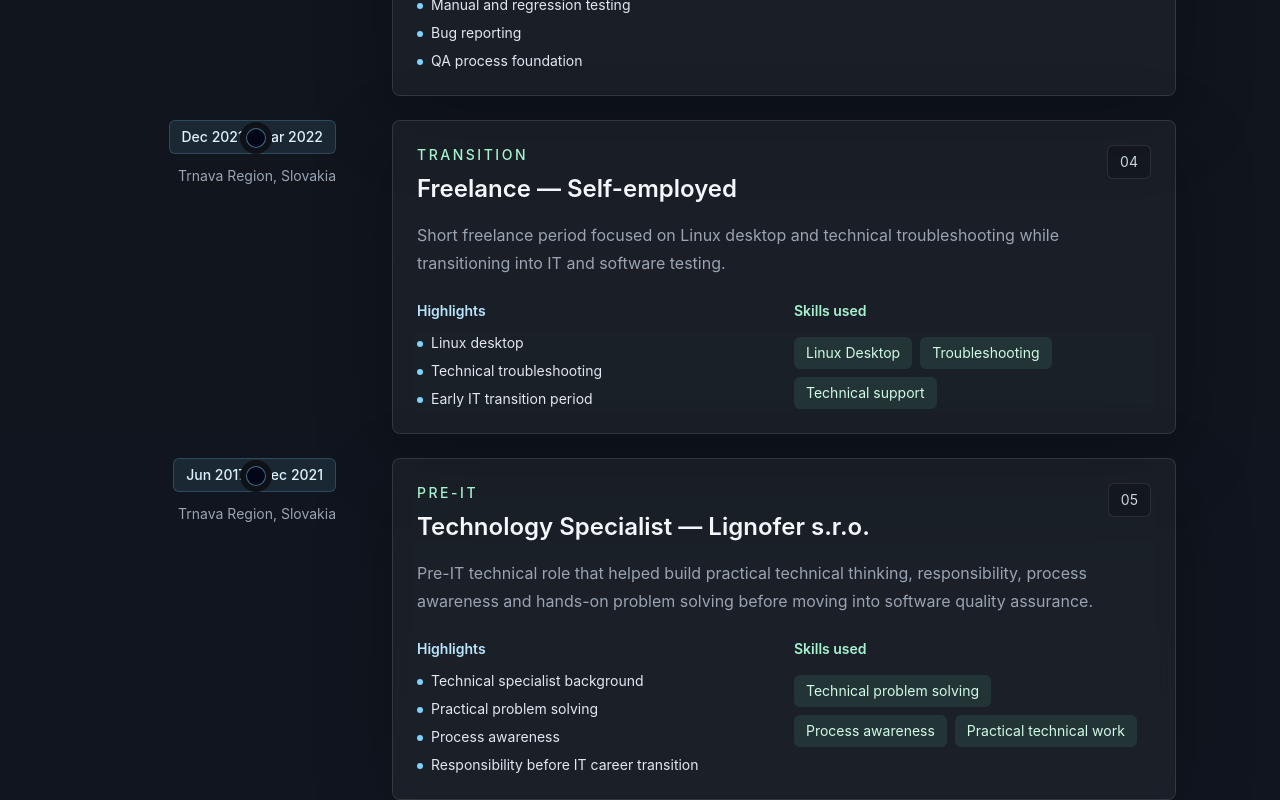
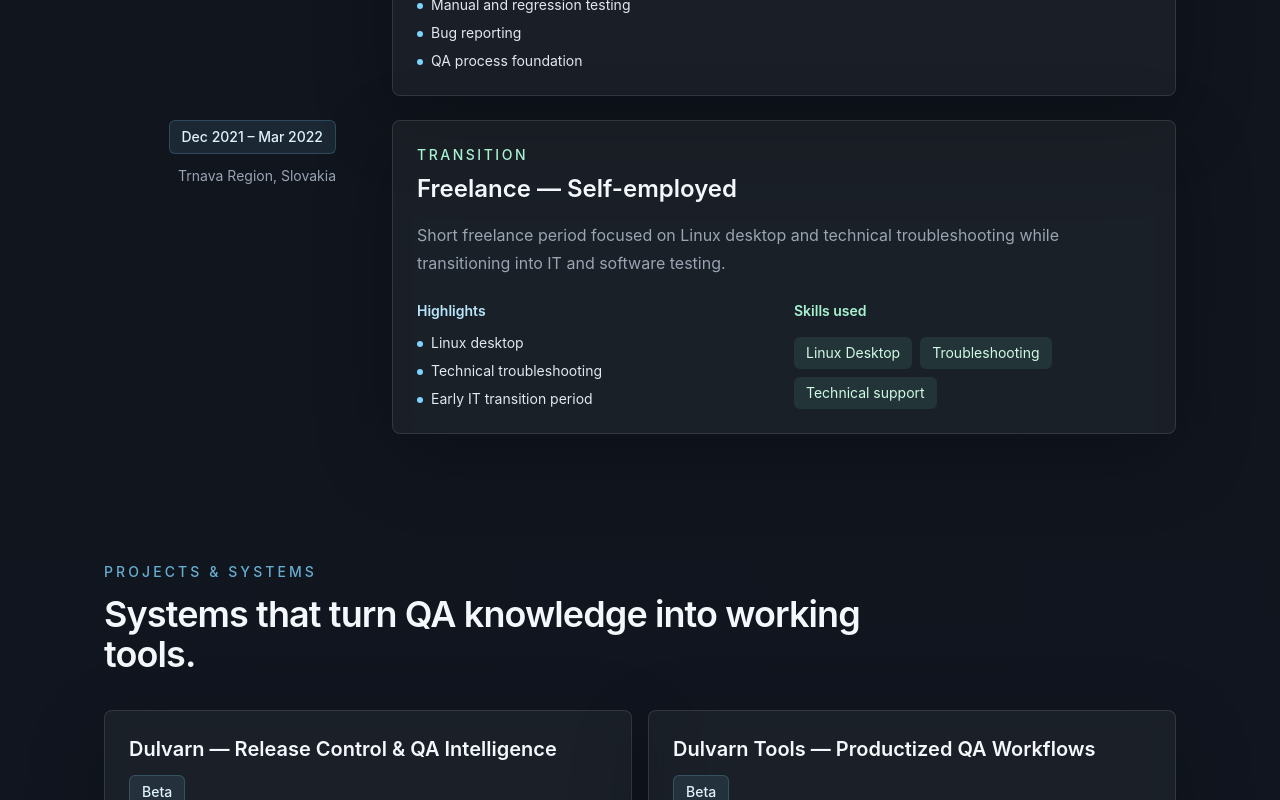
Before and after one commit to JankoD84/janduris-site, a Next.js app: page / in a window 1280 px wide. Shown: the part 3740-4540 px from the top of the page. Built offline with nearby package versions, Linux system fonts and the light colour scheme.

Commit message:
content: clean work timeline and remove pre-IT role

```diff
--- a/app/content.ts
+++ b/app/content.ts
@@ -169,26 +169,6 @@ export const workHistory = [
       "Early IT transition period",
     ],
     skills: ["Linux Desktop", "Troubleshooting", "Technical support"],
-  },
-  {
-    title: "Technology Specialist",
-    company: "Lignofer s.r.o.",
-    date: "Jun 2017 – Dec 2021",
-    location: "Trnava Region, Slovakia",
-    status: "Pre-IT",
-    description:
-      "Pre-IT technical role that helped build practical technical thinking, responsibility, process awareness and hands-on problem solving before moving into software quality assurance.",
-    highlights: [
-      "Technical specialist background",
-      "Practical problem solving",
-      "Process awareness",
-      "Responsibility before IT career transition",
-    ],
-    skills: [
-      "Technical problem solving",
-      "Process awareness",
-      "Practical technical work",
-    ],
   },
 ];
 
--- a/app/page.tsx
+++ b/app/page.tsx
@@ -139,10 +139,9 @@ export default function Home() {
       </Section>
 
       <Section id="work" eyebrow="Work Experience" title="A QA path from enterprise software to e-commerce release quality.">
-        <div className="relative space-y-6 before:absolute before:bottom-0 before:left-4 before:top-0 before:w-px before:bg-white/12 md:before:left-[9.5rem]">
-          {workHistory.map((item, index) => (
-            <article key={item.company + item.date} className="relative grid gap-4 pl-12 md:grid-cols-[17rem_minmax(0,1fr)] md:pl-0">
-              <div className="absolute left-2 top-2 h-5 w-5 rounded-full border border-sky-300/50 bg-slate-950 shadow-[0_0_0_6px_rgba(14,17,23,1)] md:left-[8.9rem]" />
+        <div className="space-y-6">
+          {workHistory.map((item) => (
+            <article key={item.company + item.date} className="grid gap-4 md:grid-cols-[17rem_minmax(0,1fr)]">
               <div className="md:pr-10 md:text-right">
                 <p className="inline-flex rounded-md border border-sky-300/20 bg-sky-300/10 px-3 py-1.5 text-sm font-medium text-sky-100">
                   {item.date}
@@ -159,9 +158,6 @@ export default function Home() {
                       {item.title} — {item.company}
                     </h3>
                   </div>
-                  <span className="rounded-md border border-white/10 bg-black/20 px-3 py-1.5 text-sm text-slate-300">
-                    {String(index + 1).padStart(2, "0")}
-                  </span>
                 </div>
                 <p className="mt-4 leading-7 text-muted">{item.description}</p>
                 <div className="mt-6 grid gap-5 lg:grid-cols-2">
```
